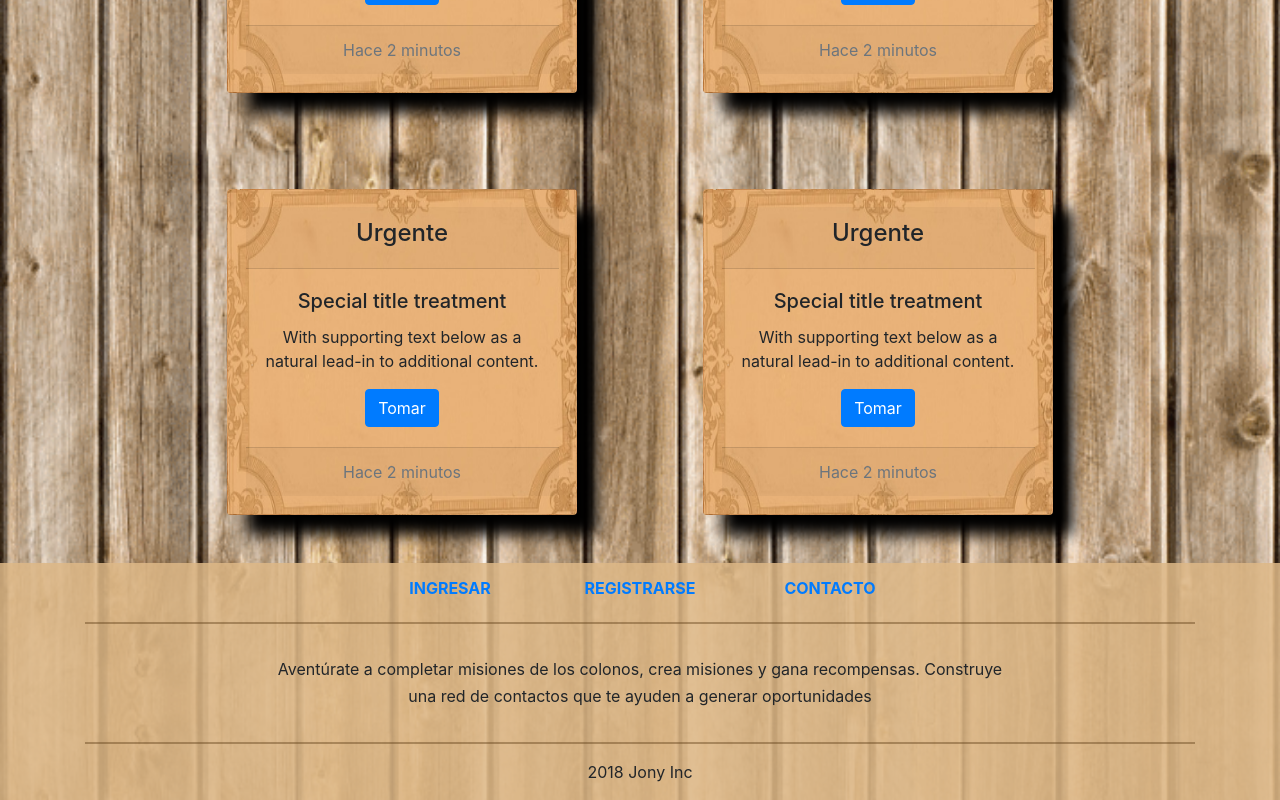
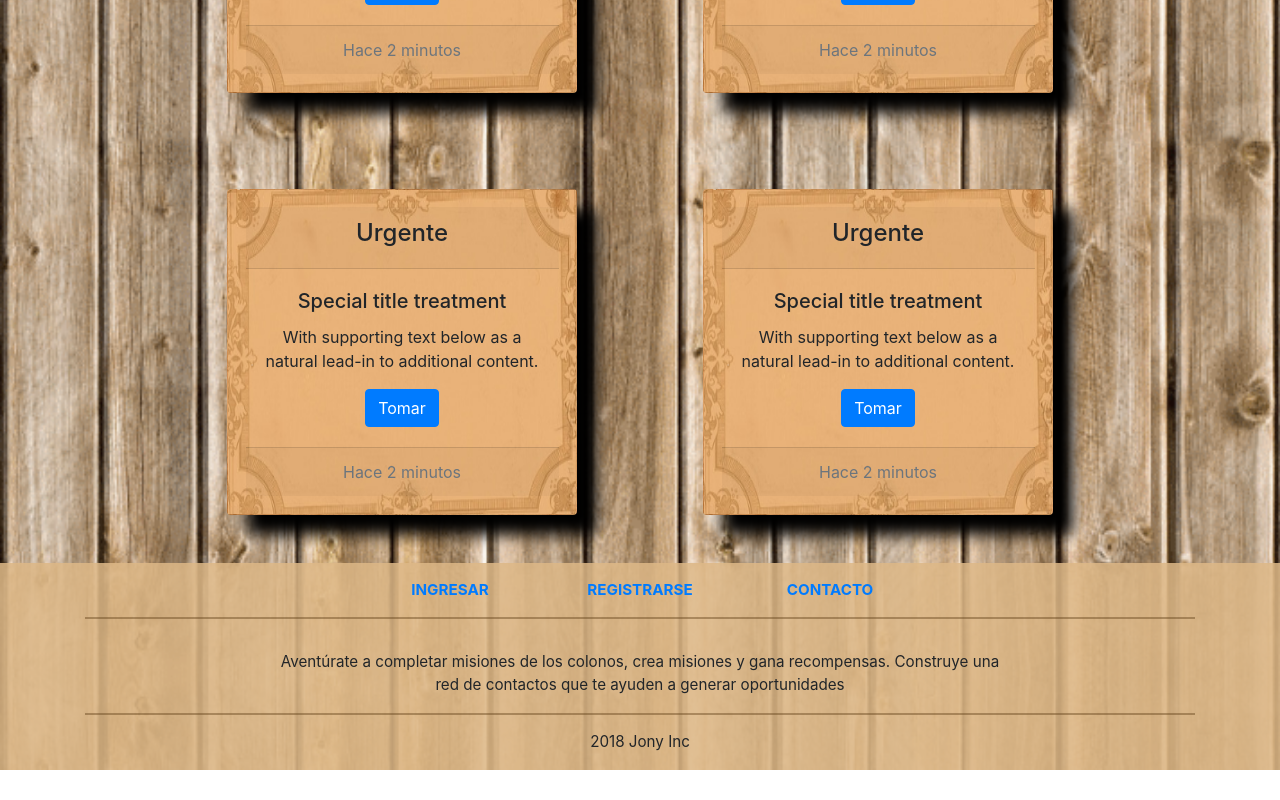
Before and after one commit to Jisargu/proyfjv001, an Angular app: page / in a window 1280 px wide. Shown: the part 357-1157 px from the top of the page. After the commit the page ends 1127 px from the top, so only its background shows below. Built offline with nearby package versions, Linux system fonts and the light colour scheme.

Commit message:
Tamaño de letra del footer reducido

```diff
--- a/src/app/footer/footer.component.html
+++ b/src/app/footer/footer.component.html
@@ -12,26 +12,26 @@
       <div class="row text-center d-flex justify-content-center mt-3">
 
         <!-- Grid column -->
-        <div class="col-md-2">
-          <h6 class="text-uppercase font-weight-bold">
+        <div class="col-md-2 text-uppercase font-weight-bold">
+
             <a routerLink="ingresar">Ingresar</a>
-          </h6>
+
         </div>
         <!-- Grid column -->
 
         <!-- Grid column -->
-        <div class="col-md-2">
-            <h6 class="text-uppercase font-weight-bold">
+        <div class="col-md-2 text-uppercase font-weight-bold">
+
               <a routerLink="registro">Registrarse</a>
-            </h6>
+
           </div>
           <!-- Grid column -->
 
         <!-- Grid column -->
-        <div class="col-md-2">
-          <h6 class="text-uppercase font-weight-bold">
+        <div class="col-md-2 text-uppercase font-weight-bold">
+
             <a routerLink="contacto">Contacto</a>
-          </h6>
+
         </div>
         <!-- Grid column -->
 
@@ -40,11 +40,11 @@
       <hr class=""><!--Thematic break, linea de separación-->
 
       <!-- Grid row-->
-      <div class="row d-flex text-center justify-content-center mb-md-0 mb-4">
+      <div class="row d-flex text-center justify-content-center">
 
         <!-- Grid column -->
-        <div class="col-md-8 col-12 mt-3">
-          <p style="line-height: 1.7rem">Aventúrate a completar misiones de los colonos, crea misiones y gana recompensas. Construye una red de contactos que te ayuden a generar oportunidades</p>
+        <div class="col-md-8 col-12 mt-sm-3">
+          Aventúrate a completar misiones de los colonos, crea misiones y gana recompensas. Construye una red de contactos que te ayuden a generar oportunidades
         </div>
         <!-- Grid column -->
 
--- a/src/app/footer/footer.component.scss
+++ b/src/app/footer/footer.component.scss
@@ -3,6 +3,7 @@
     background-repeat: no-repeat;
     background-size: 100% 100%;*/
     background-color: rgba(222, 184, 135, 0.856);
+    font-size: 0.95rem;
 }
 hr{
 border-width: 2px;
```
